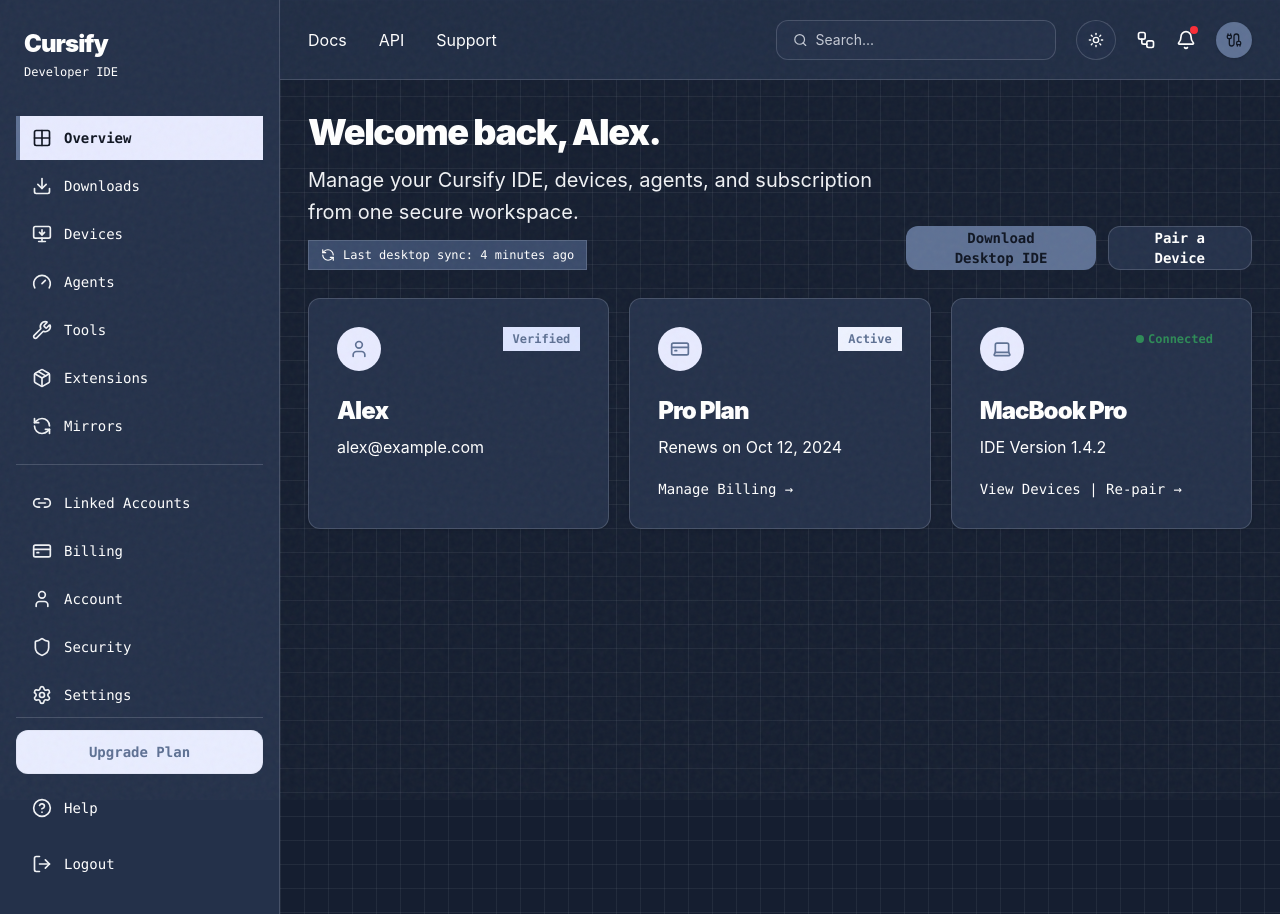
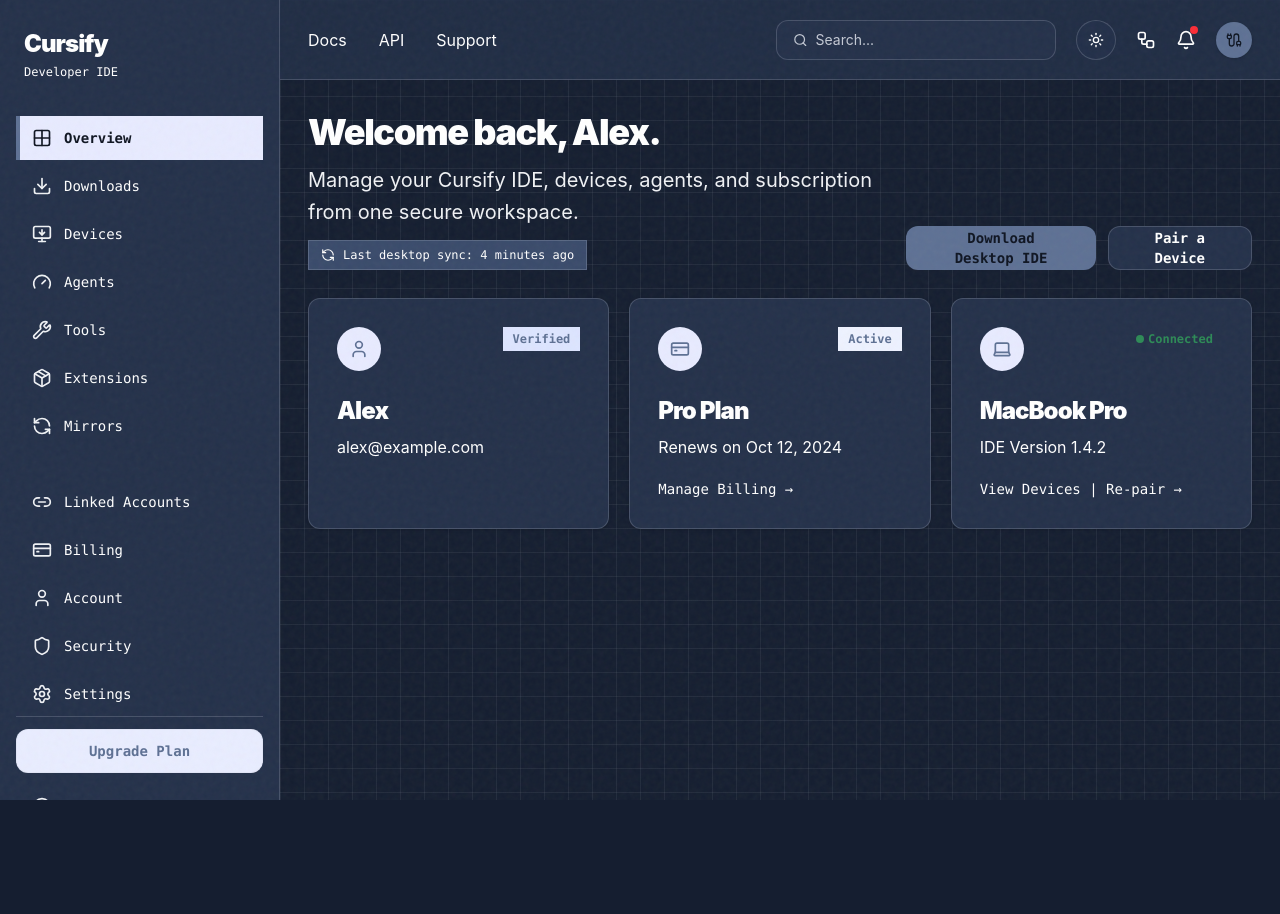
Before and after one commit to Cursify-inc/Cursify-WebApp, a Next.js app: page /dashboard in a window 1280 px wide. After the commit the page ends 800 px from the top, so only its background shows below. Built offline with nearby package versions, Linux system fonts and the light colour scheme.

Commit message:
style: improve dashboard sidebar states

```diff
--- a/components/dashboard/overview/dashboard-sidebar.tsx
+++ b/components/dashboard/overview/dashboard-sidebar.tsx
@@ -1,4 +1,3 @@
-
 import {
   CircleHelp,
   CreditCard,
@@ -16,7 +15,6 @@ import {
   Wrench,
   X,
 } from "lucide-react";
-
 import type { ElementType } from "react";
 
 const sidebarItems = [
@@ -46,7 +44,7 @@ export function DashboardSidebar({
 }) {
   return (
     <>
-      <aside className="hidden min-h-screen border-r border-border bg-background-surface px-4 py-7 lg:flex lg:flex-col">
+      <aside className="dashboard-sidebar-scroll hidden h-screen overflow-y-auto border-r border-border bg-background-surface px-4 py-7 lg:flex lg:flex-col">
         <SidebarContent />
       </aside>
 
@@ -59,7 +57,7 @@ export function DashboardSidebar({
             aria-label="Close dashboard menu overlay"
           />
 
-          <aside className="relative z-10 flex h-full w-[82%] max-w-[320px] flex-col border-r border-border bg-background-surface px-4 py-6 shadow-2xl">
+          <aside className="dashboard-sidebar-scroll relative z-10 flex h-full w-[82%] max-w-[320px] flex-col overflow-y-auto border-r border-border bg-background-surface px-4 py-6 shadow-2xl">
             <div className="mb-6 flex items-center justify-between">
               <div>
                 <h2 className="text-2xl font-black tracking-[-0.04em] text-text-primary">
@@ -74,7 +72,7 @@ export function DashboardSidebar({
               <button
                 type="button"
                 onClick={onClose}
-                className="flex h-10 w-10 cursor-pointer items-center justify-center rounded-xl border border-border text-text-primary transition-colors duration-200 hover:bg-[#EEF2FF] hover:text-brand"
+                className="flex h-10 w-10 cursor-pointer items-center justify-center rounded-xl border border-border text-text-primary transition-colors duration-200 hover:bg-[#EEF2FF] hover:text-brand dark:hover:bg-background-elevated dark:hover:text-text-primary"
                 aria-label="Close dashboard menu"
               >
                 <X className="h-5 w-5" />
@@ -119,7 +117,7 @@ function SidebarContent({ onItemClick }: { onItemClick?: () => void }) {
       <div className="mt-auto space-y-3">
         <div className="h-px bg-border" />
 
-        <button className="flex h-11 w-full cursor-pointer items-center justify-center rounded-xl border border-border bg-[#E9EDFF] font-mono text-sm font-bold text-brand transition-colors duration-200 hover:bg-[#DCE3FF]">
+        <button className="flex h-11 w-full cursor-pointer items-center justify-center rounded-xl border border-border bg-[#E9EDFF] font-mono text-sm font-bold text-brand transition-colors duration-200 hover:bg-[#DCE3FF] dark:bg-background-elevated dark:text-text-primary dark:hover:bg-brand-hover">
           Upgrade Plan
         </button>
 
```
